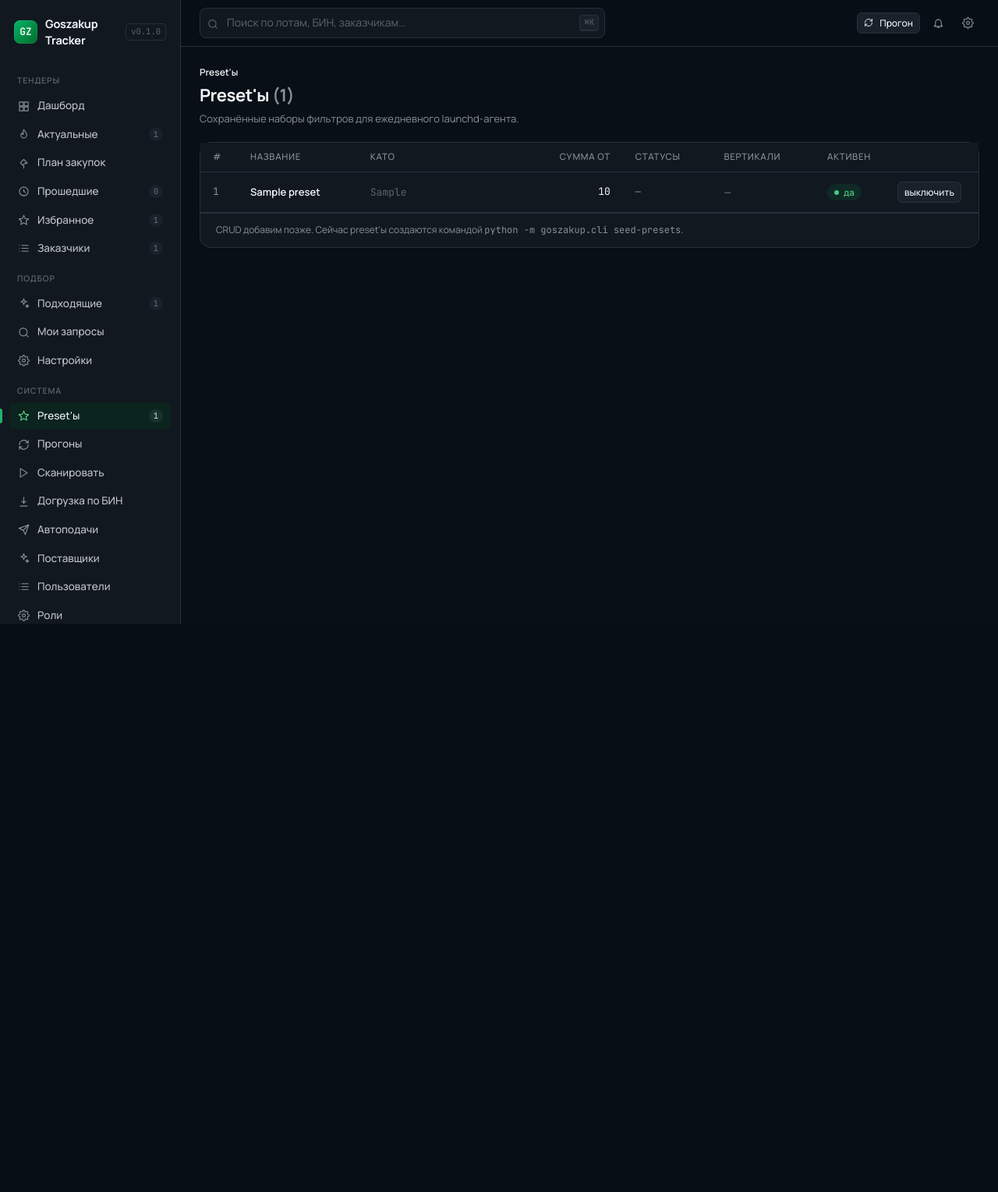
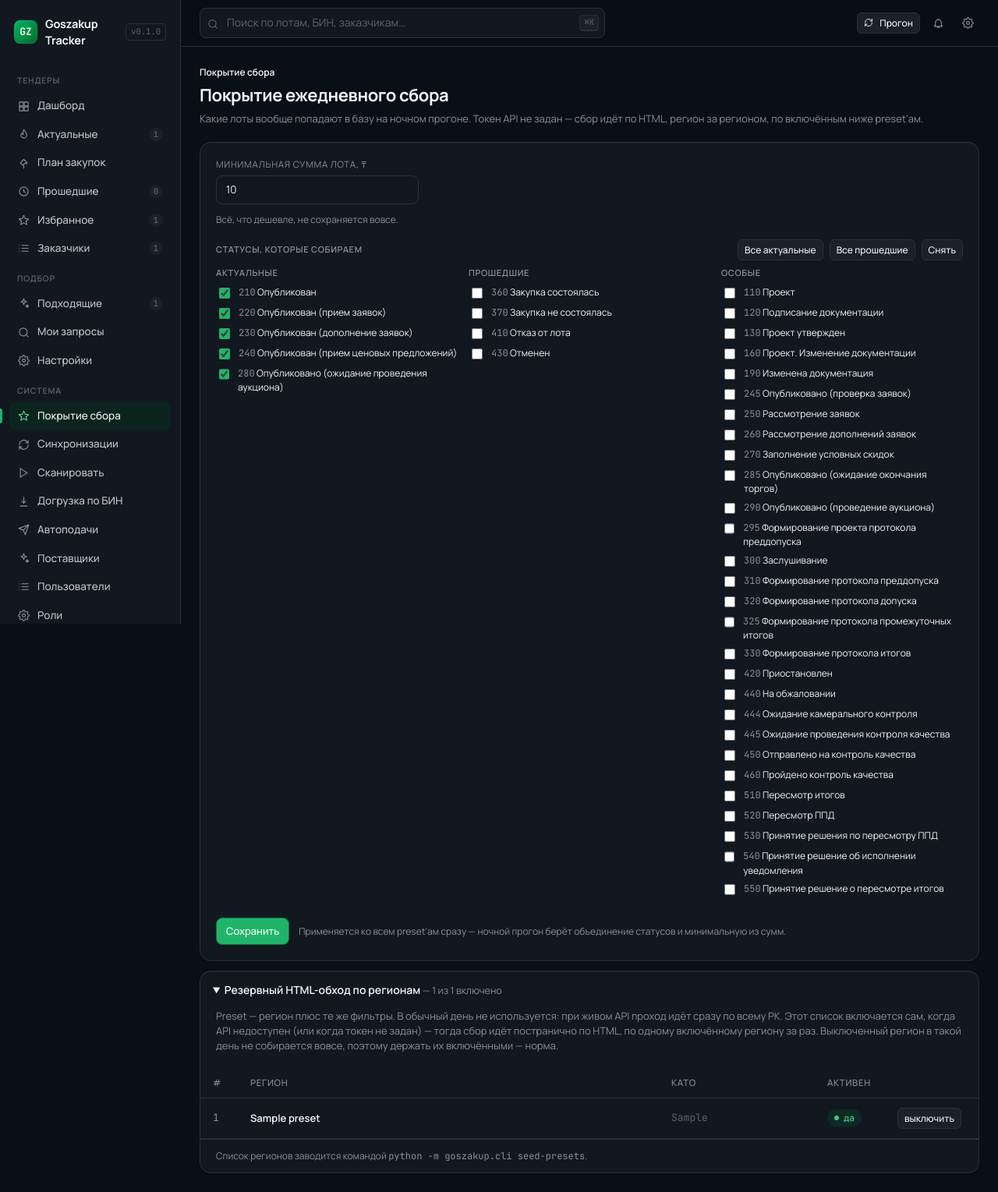
Before and after one commit to Rus9136/gos_tracker, a FastAPI app: page /presets in a window 1280 px wide. Shown: the whole page at 78% size. Before the commit the page ends 800 px from the top, so only its background shows below. Run offline with FastAPI, Linux system fonts and the light colour scheme; the visitor is signed in with stand-in values (Sample User, id 1); tables that the repository leaves empty hold one stand-in row (values such as "Sample post"); some libraries are stand-ins or nearby versions.

Commit message:
feat(web): «Покрытие сбора» вместо списка preset'ов, /runs — журнал синхронизаций
После перехода на API (правило #21) ежедневный проход общереспубликанский,
и от preset'ов в нём остаются ровно две величины — объединение статусов и
min(amount_from) из daily_scan_params. Страница /presets показывала при этом
20 региональных строк, где регион уже ни на что не влияет.

- /presets — форма «Покрытие сбора»: минимальная сумма + статусы. POST
  /presets/coverage пишет их во ВСЕ preset'ы, включая выключенные, — иначе
  включённый позже регион принёс бы в HTML-фолбэк устаревший набор. Пустой
  список статусов отбивается: с ним daily ослеп бы молча.
- Список регионов свёрнут в блок резервного HTML-обхода (тумблеры active
  остались); при отсутствии токена OWS блок раскрыт.
- /runs → «Синхронизации» в сайдбаре и заголовках: журнал теперь про
  api-daily / contracts-sync / bids-sync / plans-sync, а не про скрейпинг.
  В подзаголовке — предупреждение, что записи нельзя чистить (по ним
  sync_window отсчитывает окно инкремента).
- Убран счётчик preset'ов в сайдбаре и запрос под него; чипы дашборда
  переименованы в «Быстрый переход по регионам» с именем региона.
- /scan: текст про Crawl-delay 5с заменён на реальный режим — API ~1 rps,
  5с только на HTML-фолбэке.
- CLAUDE.md: правило #21 больше не обещает несуществующую кнопку
  «Запустить сейчас» на /presets.

Co-Authored-By: Claude Opus 5 (1M context) <noreply@anthropic.com>

```diff
--- a/src/goszakup/web/app.py
+++ b/src/goszakup/web/app.py
@@ -42,6 +42,7 @@ from ..config import (
     GZ_TELEGRAM_BOT_TOKEN,
     LLM_PRICE_INPUT_PER_MTOK,
     LLM_PRICE_OUTPUT_PER_MTOK,
+    OWS_TOKEN,
     PUBLIC_BASE_URL,
     SECRET_KEY,
     TELEGRAM_WEBHOOK_SECRET,
@@ -68,6 +69,7 @@ from ..db.models import (
     UserLotMatch,
     UserQuery,
 )
+from ..jobs.incremental import daily_scan_params
 from ..jobs.ingest import (
     close_stale_runs,
     create_ingest_run,
@@ -330,7 +332,6 @@ def _nav_counts(db: Session, user: User | None) -> dict[str, int]:
             select(func.count(Organization.id)).where(buyer_condition())
         )
         or 0,
-        "presets": db.scalar(select(func.count(Preset.id))) or 0,
     }
     _nav_cache[uid] = {"at": now, "data": data}
     return data
@@ -1413,18 +1414,64 @@ def suppliers_report(
     )
 
 
+# === /presets — покрытие ежедневного сбора ===
+#
+# После перехода на API (правило #21) ежедневный проход общереспубликанский,
+# и от preset'ов в нём остаются ровно две величины — объединение статусов и
+# min(amount_from), см. jobs/incremental.daily_scan_params. Поэтому страница
+# показывает не 20 региональных строк, а эти два параметра; сами preset'ы
+# остаются конфигурацией аварийного HTML-фолбэка и живут в блоке ниже.
+
+
 @app.get("/presets", response_class=HTMLResponse)
 def presets_list(
     request: Request,
     db: Session = Depends(get_db),
     user: User = Depends(require_admin),
+    error: str = "",
+    saved: str = "",
 ):
     presets = db.scalars(select(Preset).order_by(Preset.id)).all()
+    status_codes, amount_from = daily_scan_params(db)
     return templates.TemplateResponse(
         request,
         "presets.html",
-        {**_base_ctx(request, db, user), "presets": presets, "region_lookup": BY_CODE},
-    )
+        {
+            **_base_ctx(request, db, user),
+            "presets": presets,
+            "region_lookup": BY_CODE,
+            "status_groups": _STATUS_GROUPS,
+            "coverage": {
+                "status_codes": status_codes,
+                "amount_from": amount_from,
+                "active_count": sum(1 for p in presets if p.active),
+            },
+            "api_mode": bool(OWS_TOKEN),
+            "error": error,
+            "saved": bool(saved),
+        },
+    )
+
+
+@app.post("/presets/coverage")
+def presets_coverage_save(
+    status: list[int] = Form(default=[]),
+    amount_from: int = Form(0),
+    db: Session = Depends(get_db),
+    user: User = Depends(require_admin),
+):
+    status_clean = sorted({c for c in status if c in STATUS_NAMES})
+    if not status_clean:
+        return RedirectResponse("/presets?error=no_statuses", status_code=303)
+    if amount_from < 0:
+        return RedirectResponse("/presets?error=amount_negative", status_code=303)
+    # Пишем во ВСЕ preset'ы, а не только в активные: иначе включённый позже
+    # регион принёс бы в фолбэк давно устаревшие статусы.
+    for p in db.scalars(select(Preset)).all():
+        p.status_codes = status_clean
+        p.amount_from = amount_from
+    db.commit()
+    return RedirectResponse("/presets?saved=1", status_code=303)
 
 
 @app.post("/presets/{preset_id}/toggle")
--- a/src/goszakup/web/templates/_layout.html
+++ b/src/goszakup/web/templates/_layout.html
@@ -99,12 +99,11 @@
       {% if user and user.is_admin %}
       <a href="/presets"      class="{{ 'active' if _active == 'presets' else '' }}">
         <span class="nav-ic">{{ icon("star", 15) }}</span>
-        <span class="nav-label">Preset'ы</span>
-        <span class="nav-count">{{ _counts.presets }}</span>
+        <span class="nav-label">Покрытие сбора</span>
       </a>
       <a href="/runs"         class="{{ 'active' if _active == 'runs' else '' }}">
         <span class="nav-ic">{{ icon("refresh", 15) }}</span>
-        <span class="nav-label">Прогоны</span>
+        <span class="nav-label">Синхронизации</span>
       </a>
       <a href="/scan"         class="{{ 'active' if _active == 'scan' else '' }}">
         <span class="nav-ic">{{ icon("play", 15) }}</span>
--- a/src/goszakup/web/templates/presets.html
+++ b/src/goszakup/web/templates/presets.html
@@ -1,27 +1,111 @@
 {% extends "_layout.html" %}
 {% from "_macros/icons.html" import icon %}
-{% block title %}Preset'ы — Goszakup Tracker{% endblock %}
+{% block title %}Покрытие сбора — Goszakup Tracker{% endblock %}
 {% block content %}
 
 <div class="page-head">
   <div>
-    <div class="crumb"><span class="strong">Preset'ы</span></div>
-    <h1 class="page-title">Preset'ы <span class="dim">({{ presets|length }})</span></h1>
-    <div class="page-sub">Сохранённые наборы фильтров для ежедневного launchd-агента.</div>
+    <div class="crumb"><span class="strong">Покрытие сбора</span></div>
+    <h1 class="page-title">Покрытие ежедневного сбора</h1>
+    <div class="page-sub">
+      Какие лоты вообще попадают в базу на ночном прогоне.
+      {% if api_mode %}
+      Сбор идёт через официальный API одним общереспубликанским проходом —
+      регион в отборе не участвует, лоты приезжают по всему РК.
+      {% else %}
+      Токен API не задан — сбор идёт по HTML, регион за регионом,
+      по включённым ниже preset'ам.
+      {% endif %}
+    </div>
   </div>
 </div>
 
-<div class="card">
+{% if saved %}
+<div class="card mb-3" style="border-color: color-mix(in oklch, var(--ok) 30%, transparent); background: var(--ok-bg)">
+  <div class="card-body" style="padding:12px 16px; color: var(--ok)">
+    Сохранено. Новые параметры применятся на ближайшем ночном прогоне.
+  </div>
+</div>
+{% elif error == "no_statuses" %}
+<div class="card mb-3" style="border-color: color-mix(in oklch, var(--bad) 30%, transparent); background: var(--bad-bg)">
+  <div class="card-body" style="padding:12px 16px; color: var(--bad)">
+    Нужен хотя бы один статус — с пустым списком ежедневный прогон ослепнет.
+  </div>
+</div>
+{% elif error == "amount_negative" %}
+<div class="card mb-3" style="border-color: color-mix(in oklch, var(--bad) 30%, transparent); background: var(--bad-bg)">
+  <div class="card-body" style="padding:12px 16px; color: var(--bad)">Сумма не может быть отрицательной.</div>
+</div>
+{% endif %}
+
+<form method="post" action="/presets/coverage" class="card mb-3">
+  <div class="card-body" style="display:grid; gap:16px">
+
+    <div class="field" style="max-width:260px">
+      <label>Минимальная сумма лота, ₸</label>
+      <input class="input" type="number" name="amount_from" min="0" value="{{ coverage.amount_from }}">
+      <div class="dim" style="font-size:12px; margin-top:6px">
+        Всё, что дешевле, не сохраняется вовсе.
+      </div>
+    </div>
+
+    <div>
+      <div class="flex items-center" style="justify-content: space-between; margin-bottom:8px">
+        <div class="uc">Статусы, которые собираем</div>
+        <div class="flex gap-2">
+          <button type="button" class="btn sm" onclick="covSetStatuses(this.form, 'actual')">Все актуальные</button>
+          <button type="button" class="btn sm" onclick="covSetStatuses(this.form, 'past')">Все прошедшие</button>
+          <button type="button" class="btn sm" onclick="covSetStatuses(this.form, 'none')">Снять</button>
+        </div>
+      </div>
+      <div style="display:grid; grid-template-columns: repeat(3, 1fr); gap:14px">
+        {% for group_name, items in status_groups %}
+        <div>
+          <div class="uc mb-2">{{ group_name }}</div>
+          {% for code, name in items %}
+          <label class="flex items-start gap-2 cov-status" style="font-size:12px; margin-bottom:6px; cursor:pointer"
+                 data-group="{{ group_name }}">
+            <input type="checkbox" name="status" value="{{ code }}"
+                   {% if code in coverage.status_codes %}checked{% endif %}>
+            <span><span class="dim mono">{{ code }}</span> {{ name }}</span>
+          </label>
+          {% endfor %}
+        </div>
+        {% endfor %}
+      </div>
+    </div>
+
+    <div style="display:flex; align-items:center; gap:12px; padding-top:4px">
+      <button type="submit" class="btn primary">Сохранить</button>
+      <span class="dim" style="font-size:12px">
+        Применяется ко всем preset'ам сразу — ночной прогон берёт объединение статусов
+        и минимальную из сумм.
+      </span>
+    </div>
+  </div>
+</form>
+
+<details class="card" {% if not api_mode %}open{% endif %}>
+  <summary style="padding:14px 16px; cursor:pointer; font-weight:600">
+    Резервный HTML-обход по регионам
+    <span class="dim" style="font-weight:400; font-size:12.5px">
+      — {{ coverage.active_count }} из {{ presets|length }} включено
+    </span>
+  </summary>
+  <div class="card-body dim" style="font-size:13px; padding-top:0">
+    Preset — регион плюс те же фильтры. В обычный день не используется:
+    при живом API проход идёт сразу по всему РК. Этот список включается сам,
+    когда API недоступен (или когда токен не задан) — тогда сбор идёт постранично
+    по HTML, по одному включённому региону за раз. Выключенный регион в такой
+    день не собирается вовсе, поэтому держать их включёнными — норма.
+  </div>
   <div style="overflow:auto">
   <table class="tbl">
     <thead>
       <tr>
         <th style="width:48px">#</th>
-        <th>Название</th>
+        <th>Регион</th>
         <th style="width:200px">КАТО</th>
-        <th class="num" style="width:140px">Сумма от</th>
-        <th>Статусы</th>
-        <th>Вертикали</th>
         <th style="width:90px">Активен</th>
         <th style="width:120px"></th>
       </tr>
@@ -37,9 +121,6 @@
           <span class="dim">{{ region_lookup[p.kato].name if p.kato in region_lookup else '' }}</span>
           {% else %}<span class="dim">—</span>{% endif %}
         </td>
-        <td class="num mono">{{ p.amount_from|n }}</td>
-        <td class="dim mono" style="font-size:12px">{{ p.status_codes|join(', ') if p.status_codes else '—' }}</td>
-        <td class="dim" style="font-size:12px">{{ p.categories|map('vertical')|join(', ') if p.categories else '—' }}</td>
         <td>
           {% if p.active %}<span class="badge ok"><span class="dot"></span>да</span>
           {% else %}<span class="badge muted">нет</span>{% endif %}
@@ -55,8 +136,24 @@
   </table>
   </div>
   <div class="card-foot dim" style="font-size:12px">
-    CRUD добавим позже. Сейчас preset'ы создаются командой <span class="mono">python -m goszakup.cli seed-presets</span>.
+    Список регионов заводится командой <span class="mono">python -m goszakup.cli seed-presets</span>.
   </div>
-</div>
+</details>
+
+<script>
+function covSetStatuses(form, kind) {
+  form.querySelectorAll('.cov-status').forEach(label => {
+    const group = label.dataset.group;
+    const cb = label.querySelector('input[type=checkbox]');
+    if (kind === 'none') {
+      cb.checked = false;
+    } else if (kind === 'actual') {
+      cb.checked = (group === 'Актуальные');
+    } else if (kind === 'past') {
+      cb.checked = (group === 'Прошедшие');
+    }
+  });
+}
+</script>
 
 {% endblock %}
--- a/src/goszakup/web/templates/run_detail.html
+++ b/src/goszakup/web/templates/run_detail.html
@@ -10,7 +10,7 @@
 
 <div class="page-head">
   <div>
-    <div class="crumb"><a href="/runs">{{ icon("arrowLeft", 12) }} Прогоны</a><span class="sep">/</span><span class="strong mono">#{{ run.id }}</span></div>
+    <div class="crumb"><a href="/runs">{{ icon("arrowLeft", 12) }} Синхронизации</a><span class="sep">/</span><span class="strong mono">#{{ run.id }}</span></div>
     <h1 class="page-title flex items-center gap-3">
       Прогон #{{ run.id }}
       {% if in_progress %}<span class="badge warn"><span class="dot"></span>в работе</span>
```
Also changed, not shown: ARCHITECTURE.md (+4 -2 lines), CLAUDE.md (+6 -2 lines), src/goszakup/web/templates/index.html (+4 -6 lines), src/goszakup/web/templates/runs.html (+7 -4 lines), src/goszakup/web/templates/scan.html (+5 -4 lines), tests/test_presets_coverage.py (added, +94 -0 lines).
